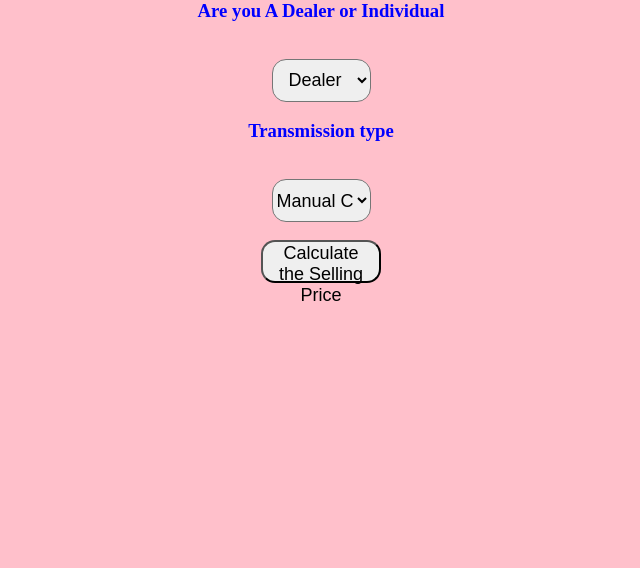
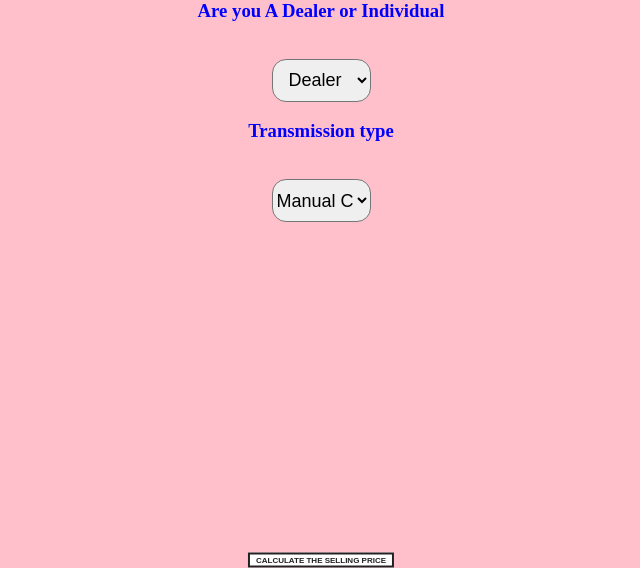
Before and after one commit to imbalram/minor_project, a Flask app: page / in a window 1280 px wide. Shown: the part 585-1153 px from the top of the page, without its empty margins (319-959 px from the left). Before the commit the page ends 886 px from the top, so only its background shows below. Run offline with Flask 2, Linux system fonts and the light colour scheme; parts of the project's set-up code (start-up, migrations or seed data) failed here and were passed over.

Commit message:
Update index.html

```diff
--- a/templates/index.html
+++ b/templates/index.html
@@ -30,7 +30,7 @@
                 <option value="Mannual">Manual Car</option>
                 <option value="Automatic">Automatic Car</option>
             </select>
-            <br><br><button id="sub" type="submit " value="{{ prediction_text }}">Calculate the Selling Price</button>
+            <br><br><button type="submit " value="{{ prediction_text }}">Calculate the Selling Price</button>
             <br>
 
 
@@ -51,6 +51,20 @@
             background-color: pink;
             text-align: center;
             padding: 0px;
+        }
+        button {
+  position:absolute;
+
+  transform:translate(-50%,-50%);
+  width=100px
+  padding:1px;
+  font-size:8px;
+  border:2px solid #222;
+  color:#222;
+  bottom: -45%;
+  text-transform:uppercase;
+  font-weight:600;
+  background:#fff;
         }
 
         #research {
```
